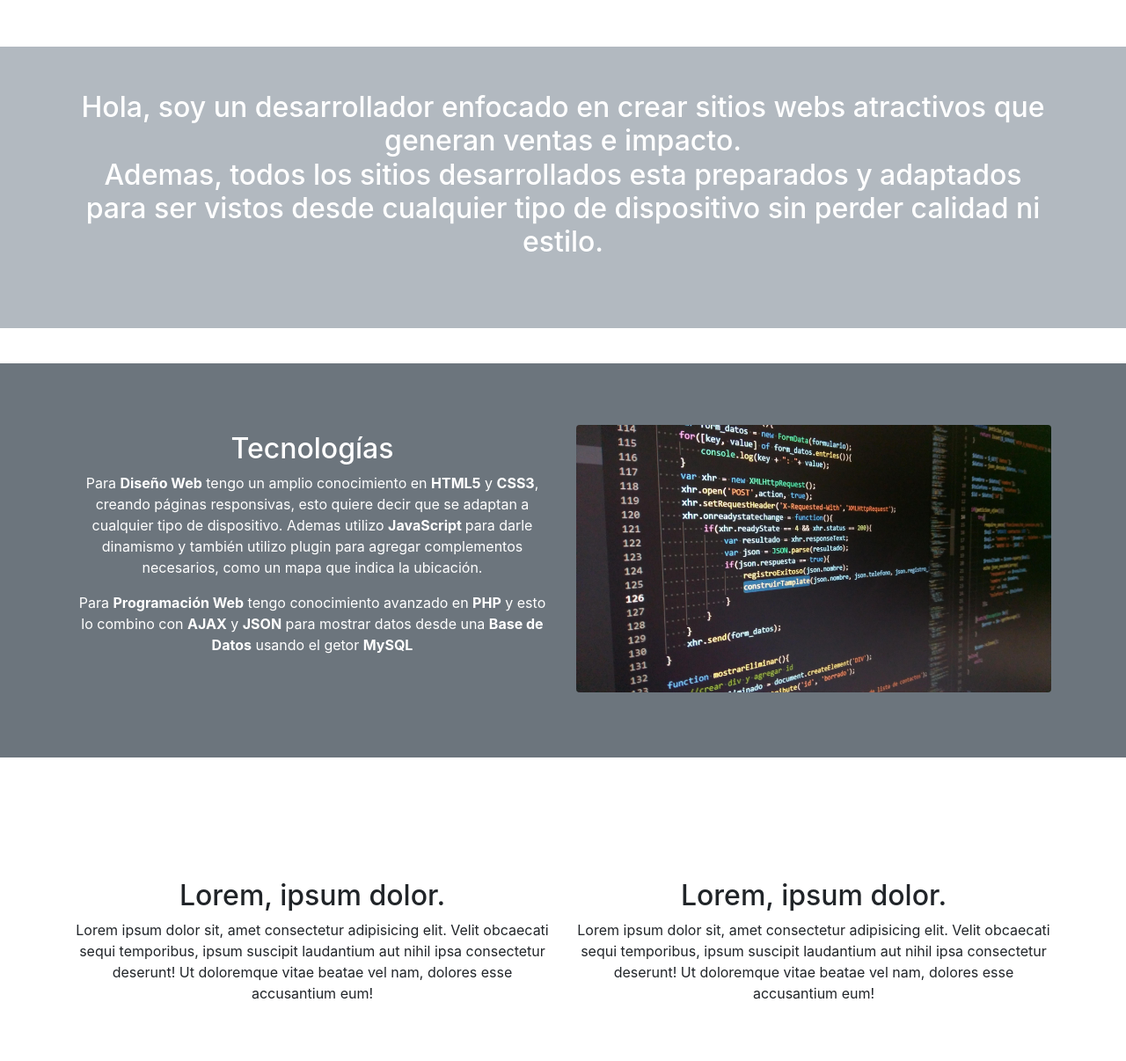
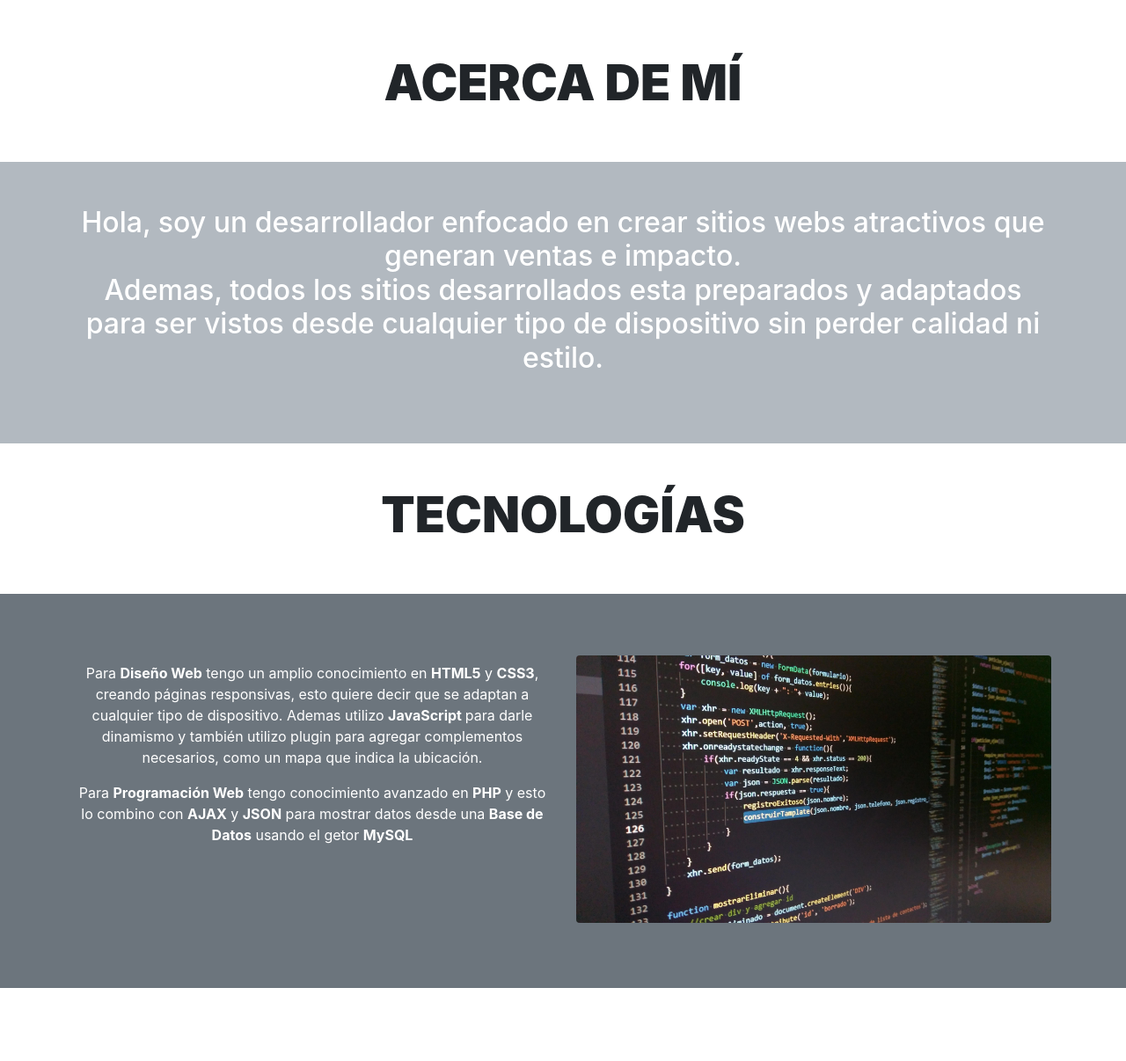
Before and after one commit to Arlez/danielbarrera, a plain HTML site: page index.html in a window 1280 px wide. Shown: the part 520-1726 px from the top of the page at 88% size. Drawn offline with nearby package versions, Linux system fonts and the light colour scheme.

Commit message:
incluido tecnologias

```diff
--- a/index.html
+++ b/index.html
@@ -38,10 +38,7 @@
                         <a class="nav-link" href="#testimonial">Acerca de mí</a>
                     </li>
                     <li class="nav-item">
-                        <a class="nav-link" href="#info-one">Tecnologías</a>
-                    </li>
-                    <li class="nav-item">
-                        <a class="nav-link" href="#mi-info">info</a>
+                        <a class="nav-link" href="#tecnologias">Tecnologías</a>
                     </li>
                     <li class="nav-item">
                         <a class="nav-link" href="#contacto">Contacto</a>
@@ -53,8 +50,8 @@
 
     <!--header-->
     <header id="header">
-        <div class="container mt-5">
-            <div class="row">
+        <div class="container">
+            <div class="row my-5">
                 <div class="col-md-7">
                     <div class="header-content-left">
                         <figure class="figure">
@@ -75,11 +72,31 @@
         </div>
     </header>
 
-    <!--testimonio-->
+    <!--titulos-->
+    <section id="testimonial" class="titulos">
+        <div class="container">
+            <div class="row my-5">
+                <div class="col-md-12">
+                    <h1 class="display-4 font-weight-bold text-center"><strong>ACERCA DE MÍ</strong></h1>
+                </div>
+            </div>
+        </div>
+    </section>
 
-    <section id="testimonial" class="fondo-seccion-claro">
+    <section class="fondo-seccion-claro testimonial">
         <div class="container">
             <p class="h2 mb-5 align-middle">Hola, soy un desarrollador enfocado en crear sitios webs atractivos que generan ventas e impacto. <br>Ademas, todos los sitios desarrollados esta preparados y adaptados para ser vistos desde cualquier tipo de dispositivo sin perder calidad ni estilo.</p>
+        </div>
+    </section>
+
+    <!--titulos-->
+    <section id="tecnologias" class="titulos">
+        <div class="container">
+            <div class="row my-5">
+                <div class="col-md-12">
+                    <h1 class="display-4 font-weight-bold text-center"><strong>TECNOLOGÍAS</strong></h1>
+                </div>
+            </div>
         </div>
     </section>
 
@@ -89,7 +106,6 @@
         <div class="row my-1">
           <div class="col-md-6">
               <div class="info-left mt-4">
-                  <h2 >Tecnologías</h2>
                   <p>
                       Para <span> Diseño Web</span> tengo un amplio conocimiento en <span> HTML5</span> y <span> CSS3</span>, creando páginas responsivas, esto quiere decir que se adaptan a cualquier tipo de dispositivo. Ademas utilizo <span> JavaScript </span> para darle dinamismo y también utilizo plugin para agregar complementos necesarios, como un mapa que indica la ubicación.
                   </p>
@@ -108,19 +124,17 @@
         </div>
       </div>
     </section>
-    <!--
-        mi info
-    -->
+    <!-- mi info -->
     <section id="mi-info" class="fondo-seccion-blanco">
         <div class="container">
             <div class="row my-5">
                 <div class="col-md-6">
-                    <h2>Lorem, ipsum dolor.</h2>
-                    <p>Lorem ipsum dolor sit, amet consectetur adipisicing elit. Velit obcaecati sequi temporibus, ipsum suscipit laudantium aut nihil ipsa consectetur deserunt! Ut doloremque vitae beatae vel nam, dolores esse accusantium eum!</p>
+                    <figure class="figure">
+                        <img src="img/github.png" class="figure-img img-fluid rounded">
+                    </figure>
                 </div>
                 <div class="col-md-6">
-                    <h2>Lorem, ipsum dolor.</h2>
-                    <p>Lorem ipsum dolor sit, amet consectetur adipisicing elit. Velit obcaecati sequi temporibus, ipsum suscipit laudantium aut nihil ipsa consectetur deserunt! Ut doloremque vitae beatae vel nam, dolores esse accusantium eum!</p>
+                    <p class="h2 align-middle">GitHub es una forja (plataforma de desarrollo colaborativo) para alojar proyectos utilizando el sistema de control de versiones Git. Se utiliza principalmente para la creación de código fuente de programas de computadora.</p>
                 </div>
             </div>
         </div>
--- a/js/main.js
+++ b/js/main.js
@@ -30,7 +30,7 @@ $(function(){
         origin: 'bottom',
         delay: 1000
     });
-    sr.reveal('#testimonial',{
+    sr.reveal('.testimonial',{
         duration: 2000,
         origin: 'left',
         distance: '500px'
@@ -51,6 +51,11 @@ $(function(){
         duration: 2000,
         origin: 'right',
         distance: '500px'
+    });
+    sr.reveal('.titulos',{
+        duration: 2000,
+        origin: 'bottom',
+        delay: 1000
     });
 
     document.querySelectorAll('a[href^="#"]').forEach(anchor => {
```
Also changed, not shown: img/github.png (added), 1 other file.
